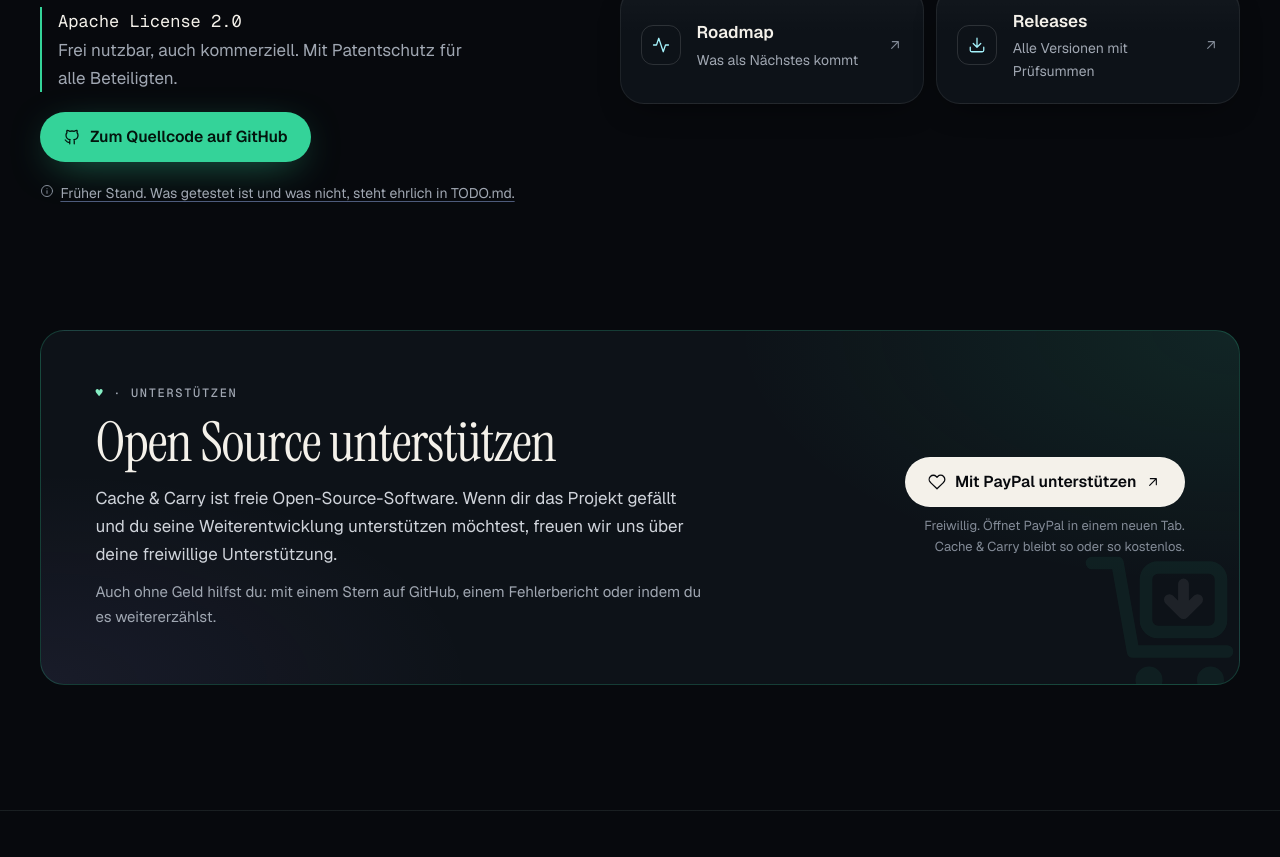
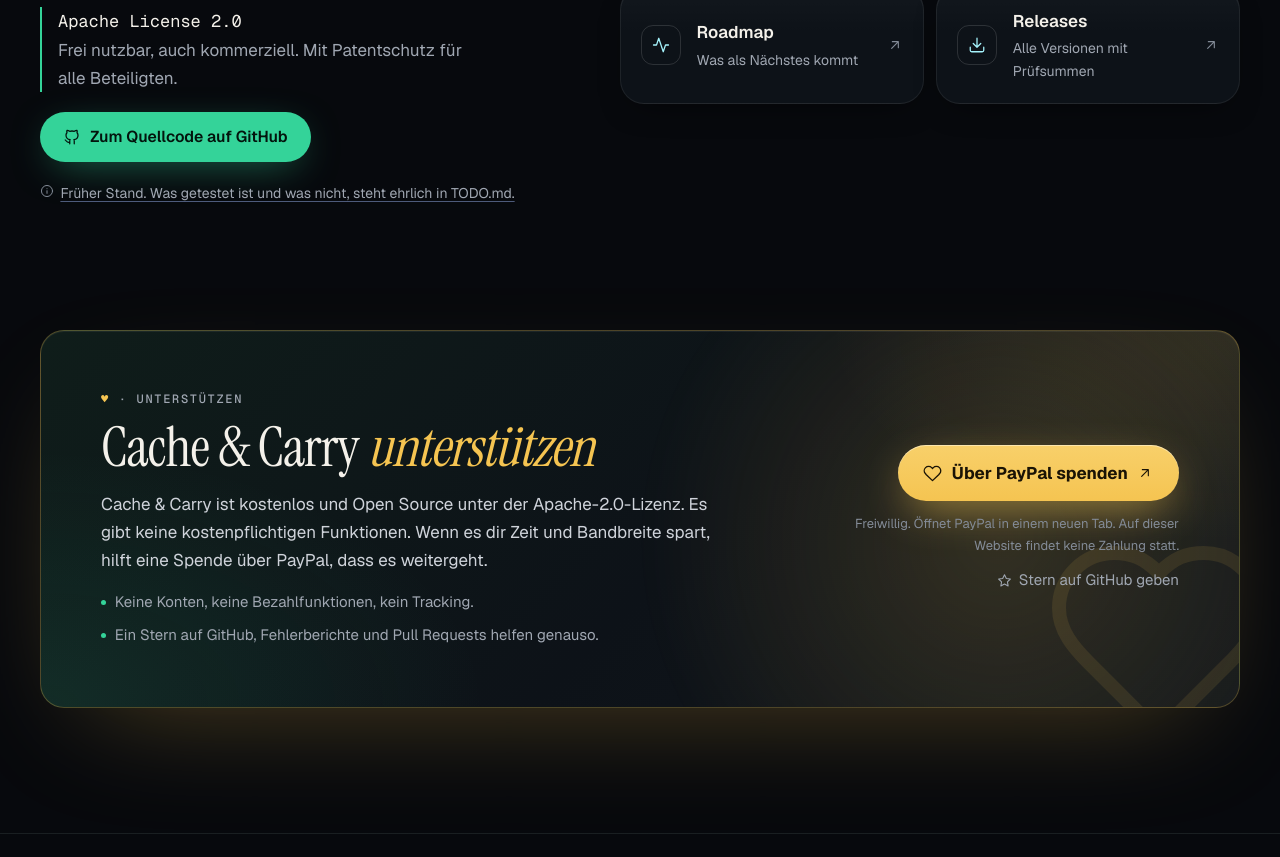
Before and after one commit to Anarki-LNX/cachencarry, an Astro site in the folder website/: page /de in a window 1280 px wide. Shown: the part 9663-10520 px from the top of the page. Built offline with nearby package versions, Linux system fonts and the light colour scheme; Astro itself is replaced by a stand-in of ours; a web font is replaced by a local one.

Commit message:
Website: new support section with a gold PayPal button
"Cache & Carry unterstützen" / "Support Cache & Carry" with a glowing
gold PayPal button, two short points (no accounts, no paid features,
no tracking; stars and reports help too), a "Star on GitHub" link and
a large heart outline in the background. German and English.

Co-Authored-By: Claude Opus 5.5 <noreply@anthropic.com>

```diff
--- a/website/src/components/OpenSource.astro
+++ b/website/src/components/OpenSource.astro
@@ -72,23 +72,37 @@ const hrefOf = (key: string) => REPO[key as keyof typeof REPO];
   <section class="section donate" id={anchors.support} aria-labelledby="donate-title">
     <div class="container">
       <div class="donate__card" data-reveal>
-        <img class="donate__mark" src="/brand/mark-on-dark.svg" alt="" width="64" height="64" loading="lazy" />
+        <div class="donate__glow" aria-hidden="true"></div>
+        <svg class="donate__heart" viewBox="0 0 24 24" aria-hidden="true">
+          <path d="M19 14c1.5-1.5 3-3.2 3-5.5A5.5 5.5 0 0 0 16.5 3c-1.8 0-3 .5-4.5 2-1.5-1.5-2.7-2-4.5-2A5.5 5.5 0 0 0 2 8.5c0 2.3 1.5 4 3 5.5l7 7Z" />
+        </svg>
         <div class="donate__text">
-          <p class="label">
-            <span class="num">♥</span> · {d.label}
+          <p class="label donate__label">
+            <span class="donate__dot">♥</span> · {d.label}
           </p>
-          <h2 id="donate-title">{d.title}</h2>
+          <h2 id="donate-title">
+            {d.titleStart} <em>{d.titleEnd}</em>
+          </h2>
           <p class="donate__lead">{d.text}</p>
-          <p class="donate__other">{d.other}</p>
+          <ul role="list" class="donate__points">
+            {d.points.map((p) => (
+              <li>{p}</li>
+            ))}
+          </ul>
         </div>
         <div class="donate__action">
-          <a class="btn donate__btn" href={donateUrl} {...ext}>
-            <Icon name="heart" size={18} />
+          <a class="donate__btn" href={donateUrl} {...ext}>
+            <Icon name="heart" size={19} />
             <span>{d.button}</span>
             <Icon name="arrow-up-right" size={16} />
             <span class="visually-hidden">{tr.a11y.newTab}</span>
           </a>
           <p class="donate__note">{d.note}</p>
+          <a class="donate__star" href={REPO.url} {...ext}>
+            <Icon name="star" size={15} />
+            <span>{d.star}</span>
+            <span class="visually-hidden">{tr.a11y.newTab}</span>
+          </a>
         </div>
       </div>
     </div>
@@ -189,68 +203,156 @@ const hrefOf = (key: string) => REPO[key as keyof typeof REPO];
     border-top: 0;
   }
   .donate__card {
+    --gold: #f5c451;
     position: relative;
+    isolation: isolate;
     display: grid;
     gap: var(--s-6);
     align-items: center;
     overflow: hidden;
-    padding: clamp(1.75rem, 1rem + 3vw, 3.5rem);
-    border: 1px solid rgb(52 211 153 / 0.22);
+    padding: clamp(1.75rem, 1rem + 3.5vw, 3.75rem);
+    border: 1px solid rgb(245 196 81 / 0.28);
     border-radius: var(--r-lg);
     background:
-      radial-gradient(70% 120% at 100% 0%, rgb(52 211 153 / 0.1), transparent 60%),
-      radial-gradient(60% 100% at 0% 100%, rgb(167 139 250 / 0.08), transparent 60%), var(--panel);
+      radial-gradient(55% 90% at 100% 0%, rgb(245 196 81 / 0.13), transparent 62%),
+      radial-gradient(60% 110% at 0% 100%, rgb(52 211 153 / 0.11), transparent 62%),
+      linear-gradient(135deg, #0f1d1a 0%, var(--panel) 55%, #12171c 100%);
+    box-shadow:
+      0 40px 120px -50px rgb(245 196 81 / 0.35),
+      inset 0 1px 0 rgb(255 255 255 / 0.06);
   }
-  .donate__mark {
+  .donate__glow {
     position: absolute;
-    right: -1.5rem;
-    bottom: -2rem;
-    width: 12rem;
-    height: 12rem;
-    opacity: 0.07;
+    z-index: -1;
+    top: -40%;
+    right: -10%;
+    width: 60%;
+    aspect-ratio: 1;
+    border-radius: 50%;
+    background: radial-gradient(closest-side, rgb(245 196 81 / 0.16), transparent);
+    filter: blur(10px);
+    pointer-events: none;
+  }
+  .donate__heart {
+    position: absolute;
+    z-index: -1;
+    right: -2.5rem;
+    bottom: -3.5rem;
+    width: 15rem;
+    height: 15rem;
+    fill: none;
+    stroke: rgb(245 196 81 / 0.1);
+    stroke-width: 1.4;
+    stroke-linejoin: round;
     pointer-events: none;
   }
   .donate__text {
-    position: relative;
     display: grid;
     gap: var(--s-3);
   }
+  .donate__label {
+    color: var(--muted);
+  }
+  .donate__dot {
+    color: var(--gold);
+  }
+  .donate h2 em {
+    color: var(--gold);
+  }
   .donate__lead {
-    max-width: 38rem;
+    max-width: 40rem;
     color: var(--soft);
   }
-  .donate__other {
-    max-width: 38rem;
+  .donate__points {
+    display: flex;
+    flex-wrap: wrap;
+    gap: var(--s-2) var(--s-5);
+    margin: var(--s-1) 0 0;
+    padding: 0;
     color: var(--muted);
     font-size: var(--fs-small);
   }
+  .donate__points li {
+    display: inline-flex;
+    align-items: baseline;
+    gap: 0.55rem;
+  }
+  .donate__points li::before {
+    content: '';
+    flex: none;
+    width: 5px;
+    height: 5px;
+    border-radius: 50%;
+    background: var(--ok);
+    transform: translateY(-2px);
+  }
   .donate__action {
-    position: relative;
     display: grid;
-    gap: var(--s-2);
+    gap: var(--s-3);
     justify-items: start;
   }
   .donate__btn {
-    border-color: rgb(255 255 255 / 0.2);
-    background: #f4f1ea;
-    color: #07090d;
+    display: inline-flex;
+    align-items: center;
+    gap: 0.6rem;
+    min-height: 56px;
+    padding: 0 1.6rem;
+    border-radius: var(--r-pill);
+    background: linear-gradient(180deg, #f8d06a, var(--gold));
+    color: #1a1305;
+    font-size: 1.0625rem;
+    font-weight: 650;
+    text-decoration: none;
+    box-shadow:
+      0 14px 44px -10px rgb(245 196 81 / 0.65),
+      inset 0 1px 0 rgb(255 255 255 / 0.45);
+    transition:
+      transform 0.18s ease,
+      box-shadow 0.18s ease,
+      background 0.18s ease;
   }
   .donate__btn:hover {
-    background: #ffffff;
-    color: #07090d;
+    transform: translateY(-2px);
+    background: linear-gradient(180deg, #fbdb84, #f7cc62);
+    box-shadow:
+      0 20px 56px -10px rgb(245 196 81 / 0.8),
+      inset 0 1px 0 rgb(255 255 255 / 0.5);
+  }
+  .donate__btn:focus-visible {
+    outline: 2px solid var(--gold);
+    outline-offset: 3px;
   }
   .donate__note {
-    max-width: 18rem;
+    max-width: 21rem;
     color: var(--faint);
     font-size: 0.8125rem;
+  }
+  .donate__star {
+    display: inline-flex;
+    align-items: center;
+    gap: 0.45rem;
+    color: var(--muted);
+    font-size: var(--fs-small);
+    text-decoration: none;
+  }
+  .donate__star:hover {
+    color: var(--text);
   }
   @media (min-width: 860px) {
     .donate__card {
       grid-template-columns: 1fr auto;
+      gap: var(--s-8);
     }
     .donate__action {
       justify-items: end;
       text-align: right;
     }
   }
+  @media (prefers-reduced-motion: reduce) {
+    .donate__btn,
+    .donate__btn:hover {
+      transition: none;
+      transform: none;
+    }
+  }
 </style>
--- a/website/src/i18n/index.ts
+++ b/website/src/i18n/index.ts
@@ -403,11 +403,16 @@ const de = {
   },
   donate: {
     label: 'Unterstützen',
-    title: 'Open Source unterstützen',
-    text: 'Cache & Carry ist freie Open-Source-Software. Wenn dir das Projekt gefällt und du seine Weiterentwicklung unterstützen möchtest, freuen wir uns über deine freiwillige Unterstützung.',
-    button: 'Mit PayPal unterstützen',
-    note: 'Freiwillig. Öffnet PayPal in einem neuen Tab. Cache & Carry bleibt so oder so kostenlos.',
-    other: 'Auch ohne Geld hilfst du: mit einem Stern auf GitHub, einem Fehlerbericht oder indem du es weitererzählst.',
+    titleStart: 'Cache & Carry',
+    titleEnd: 'unterstützen',
+    text: 'Cache & Carry ist kostenlos und Open Source unter der Apache-2.0-Lizenz. Es gibt keine kostenpflichtigen Funktionen. Wenn es dir Zeit und Bandbreite spart, hilft eine Spende über PayPal, dass es weitergeht.',
+    points: [
+      'Keine Konten, keine Bezahlfunktionen, kein Tracking.',
+      'Ein Stern auf GitHub, Fehlerberichte und Pull Requests helfen genauso.',
+    ],
+    button: 'Über PayPal spenden',
+    note: 'Freiwillig. Öffnet PayPal in einem neuen Tab. Auf dieser Website findet keine Zahlung statt.',
+    star: 'Stern auf GitHub geben',
   },
   footer: {
     text: 'Selbst gehosteter Paketcache für APT und Pacman. Einmal laden, beliebig oft abholen.',
@@ -821,11 +826,16 @@ const en: Copy = {
   },
   donate: {
     label: 'Support',
-    title: 'Support open source',
-    text: 'Cache & Carry is free and open source software. If you like the project and want to support its development, we are glad about your voluntary support.',
-    button: 'Support via PayPal',
-    note: 'Voluntary. Opens PayPal in a new tab. Cache & Carry stays free either way.',
-    other: 'You can help without money too: with a star on GitHub, a bug report or by telling others about it.',
+    titleStart: 'Support',
+    titleEnd: 'Cache & Carry',
+    text: 'Cache & Carry is free and open source under the Apache 2.0 license. There are no paid features. If it saves you time and bandwidth, a donation via PayPal helps keep it going.',
+    points: [
+      'No accounts, no paid features, no tracking.',
+      'A star on GitHub, bug reports and pull requests help just as much.',
+    ],
+    button: 'Donate via PayPal',
+    note: 'Voluntary. Opens PayPal in a new tab. No payment happens on this website.',
+    star: 'Star on GitHub',
   },
   footer: {
     text: 'Self-hosted package cache for APT and Pacman. Download once, carry out as often as you like.',
```
